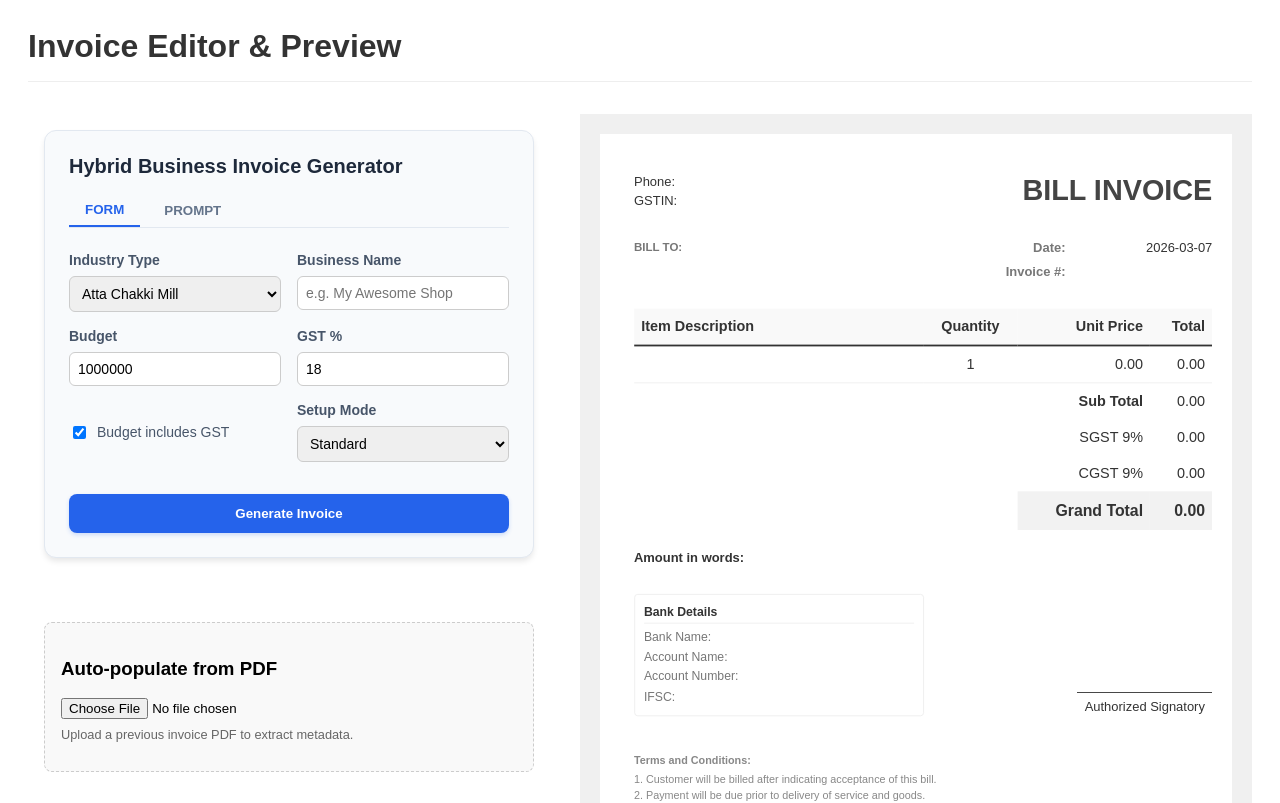
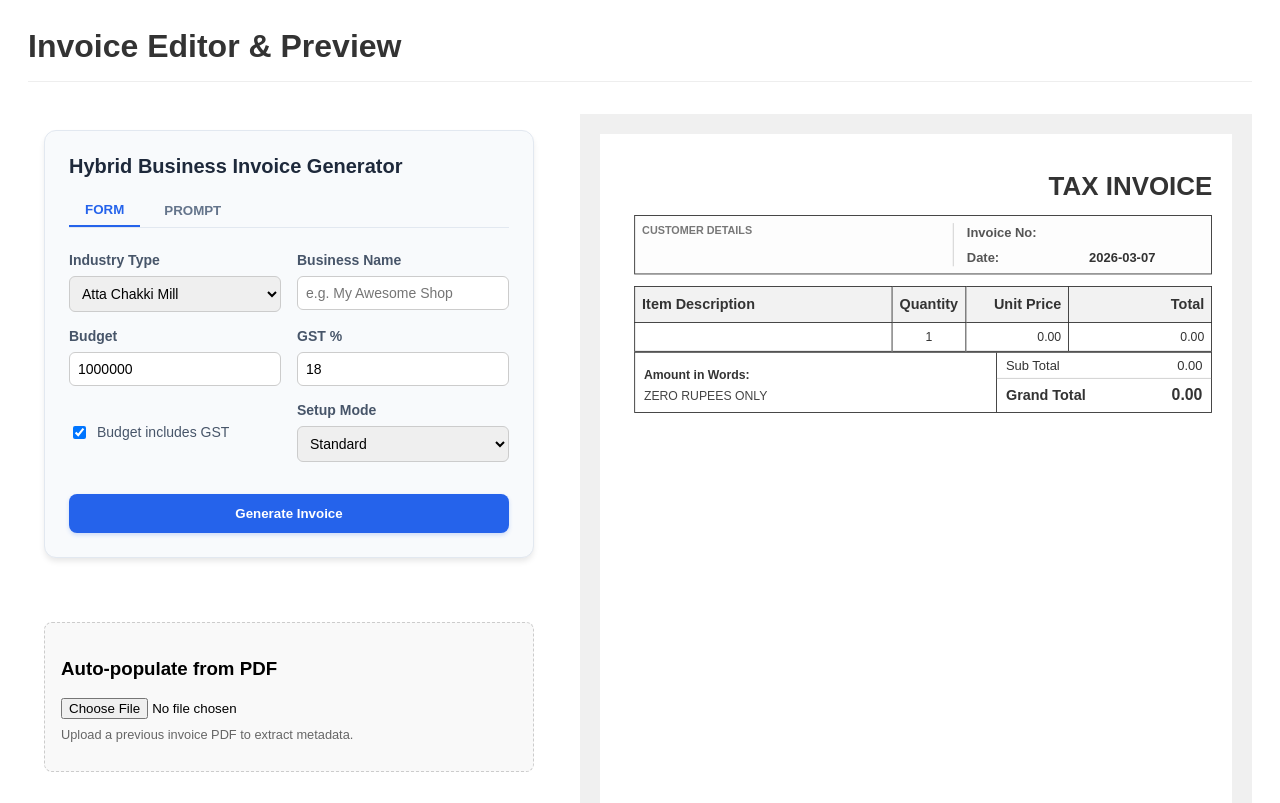
Before and after one commit to CodesWithAnkit/invoice, a Next.js app: page / in a window 1280 px wide. Shown: the top 803 px of the page. Built offline with nearby package versions, Linux system fonts and the light colour scheme; sample sign-in values are in the browser's storage.

Commit message:
refactor: Redesign invoice template layout and styling, introduce TotalsSection component, and update header and customer details presentation.

```diff
--- a/src/components/InvoiceTemplate.tsx
+++ b/src/components/InvoiceTemplate.tsx
@@ -4,6 +4,47 @@ import { useRef } from "react";
 import { useReactToPrint } from "react-to-print";
 import { useInvoice } from "@/hooks/useInvoice";
 import { formatINR } from "@/utils/formatCurrency";
+
+const TotalsSection = ({ totals, taxPercent, amountWords }: { totals: any, taxPercent?: number, amountWords?: string }) => (
+  <div style={{ display: "flex", border: "1px solid #333" }}>
+    <div style={{ flex: 1.6, padding: "8px 10px", fontSize: "0.85rem", borderRight: "1px solid #333", display: "flex", flexDirection: "column", justifyContent: "flex-end" }}>
+      <div style={{ marginBottom: "5px" }}>
+        <span style={{ fontWeight: "bold" }}>Amount in Words:</span>
+      </div>
+      <div style={{ textTransform: "uppercase", fontWeight: "500", color: "#444" }}>
+        {amountWords || "Zero Rupees Only"}
+      </div>
+    </div>
+    <div style={{ flex: 1 }}>
+      <table style={{ width: "100%", borderCollapse: "collapse", fontSize: "0.9rem" }}>
+        <tbody>
+          <tr>
+            <td style={{ padding: "4px 10px", textAlign: "left", borderBottom: "1px solid #ccc" }}>Sub Total</td>
+            <td style={{ padding: "4px 10px", textAlign: "right", borderBottom: "1px solid #ccc", fontWeight: "500" }}>{formatINR(totals.subTotal)}</td>
+          </tr>
+          {(totals.sgst > 0 || totals.cgst > 0) && (
+            <>
+              <tr>
+                <td style={{ padding: "4px 10px", textAlign: "left", borderBottom: "1px solid #ccc" }}>SGST ({(taxPercent ?? 18) / 2}%)</td>
+                <td style={{ padding: "4px 10px", textAlign: "right", borderBottom: "1px solid #ccc" }}>{formatINR(totals.sgst)}</td>
+              </tr>
+              <tr>
+                <td style={{ padding: "4px 10px", textAlign: "left", borderBottom: "1px solid #ccc" }}>CGST ({(taxPercent ?? 18) / 2}%)</td>
+                <td style={{ padding: "4px 10px", textAlign: "right", borderBottom: "1px solid #ccc" }}>{formatINR(totals.cgst)}</td>
+              </tr>
+            </>
+          )}
+          <tr>
+            <td style={{ padding: "6px 10px", fontWeight: "bold", textAlign: "left", fontSize: "1rem" }}>Grand Total</td>
+            <td style={{ padding: "6px 10px", fontWeight: "bold", textAlign: "right", fontSize: "1.1rem" }}>
+              {formatINR(totals.grandTotal)}
+            </td>
+          </tr>
+        </tbody>
+      </table>
+    </div>
+  </div>
+);
 
 export default function InvoiceTemplate() {
   const { invoice } = useInvoice();
@@ -21,12 +62,18 @@ export default function InvoiceTemplate() {
 
   const sortedItems = [...items].sort((a, b) => b.total - a.total);
 
-  const rowStyle: React.CSSProperties = {
-    borderBottom: "1px solid #eee",
+  const cellStyle: React.CSSProperties = {
+    padding: "8px",
+    borderLeft: "1px solid #333",
+    borderRight: "1px solid #333",
   };
 
-  const cellStyle: React.CSSProperties = {
-    padding: "8px",
+  const headerCellStyle: React.CSSProperties = {
+    ...cellStyle,
+    backgroundColor: "#f2f2f2",
+    borderTop: "1px solid #333",
+    borderBottom: "1px solid #333",
+    fontWeight: "bold",
   };
 
   return (
@@ -38,156 +85,153 @@ export default function InvoiceTemplate() {
             id="invoice-root"
             style={{
               width: "190mm",
-              height: "297mm",
+              height: "297mm", // Fixed A4 height
               padding: "10mm",
               margin: "0 auto",
               backgroundColor: "white",
               color: "#333",
               fontFamily: "sans-serif",
-              lineHeight: "1.5",
+              lineHeight: "1.4",
               boxSizing: "border-box",
               overflow: "hidden",
+              display: "flex",
+              flexDirection: "column",
             }}
           >
-            {/* Top Header */}
-            <div style={{ display: "flex", justifyContent: "space-between", marginBottom: "30px" }}>
-              <div style={{ fontSize: "0.9rem" }}>
-                <div style={{ fontWeight: "bold", fontSize: "1.2rem", marginBottom: "5px" }}>{invoice.businessName}</div>
-                <div style={{ whiteSpace: "pre-line", marginBottom: "5px" }}>{invoice.businessAddress}</div>
-                <div>Phone: {invoice.phone}</div>
-                <div>GSTIN: {invoice.gstin}</div>
+            {/* 1. Header Section (Fixed at Top) */}
+            <div style={{ flexShrink: 0, paddingBottom: "5px", marginBottom: "8px" }}>
+              <div style={{ display: "flex", justifyContent: "space-between", alignItems: "flex-start" }}>
+                <div style={{ flex: 1 }}>
+                  <div style={{ fontWeight: "bold", fontSize: "1.4rem", color: "#b30000", marginBottom: "2px" }}>
+                    {invoice.businessName}
                   </div>
-              <div style={{ textAlign: "right" }}>
-                <h1 style={{ margin: 0, fontSize: "2rem", color: "#444" }}>
-                  {meta.type === "invoice" ? "BILL INVOICE" : "PRICE QUOTATION"}
+                  <div style={{ whiteSpace: "pre-line", fontSize: "0.8rem", marginBottom: "2px", fontWeight: "500", color: "#555" }}>
+                    {invoice.businessAddress}
+                  </div>
+                  {invoice.phone && <div style={{ fontSize: "0.8rem", color: "#555" }}><b>Phone:</b> {invoice.phone}</div>}
+                  {invoice.gstin && <div style={{ fontSize: "0.8rem", color: "#555" }}><b>GSTIN:</b> {invoice.gstin}</div>}
+                </div>
+                <div style={{ textAlign: "right", flex: 1 }}>
+                  <h1 style={{ margin: 0, fontSize: "1.8rem", color: "#333", textTransform: "uppercase" }}>
+                    {meta.type === "invoice" ? "TAX INVOICE" : "PRICE QUOTE"}
                   </h1>
                 </div>
               </div>
 
-            {/* Customer & Meta Section */}
-            <div style={{ display: "flex", justifyContent: "space-between", marginBottom: "30px" }}>
-              <div style={{ flex: 1 }}>
-                <div style={{ fontWeight: "bold", textTransform: "uppercase", fontSize: "0.8rem", color: "#777" }}>
-                  {meta.type === "invoice" ? "Bill To:" : "Customer Information:"}
+              {/* Customer and Document Meta */}
+              <div style={{ display: "flex", justifyContent: "space-between", marginTop: "12px", padding: "8px", border: "1px solid #333", backgroundColor: "#fdfdfd" }}>
+                <div style={{ flex: 1, borderRight: "1px solid #ccc", paddingRight: "15px" }}>
+                  <div style={{ fontWeight: "bold", textTransform: "uppercase", fontSize: "0.75rem", color: "#777", marginBottom: "4px" }}>
+                    Customer Details
                   </div>
-                <div style={{ fontWeight: "bold", fontSize: "1.1rem" }}>{customer.name}</div>
+                  <div style={{ fontWeight: "bold", fontSize: "1.1rem", color: "#000" }}>{customer.name}</div>
+                  <div style={{ whiteSpace: "pre-line", fontSize: "0.9rem", marginTop: "2px" }}>{customer.address}</div>
                   {Object.entries(customer.fields || {}).map(([label, value]) => (
-                  <div key={label}>
-                    <span style={{ fontWeight: "bold", textTransform: "capitalize" }}>{label}:</span> {value}
+                    <div key={label} style={{ fontSize: "0.9rem", marginTop: "2px" }}>
+                      <span style={{ fontWeight: "bold", textTransform: "capitalize" }}>{label}:</span> {String(value)}
                     </div>
                   ))}
-                <div style={{ whiteSpace: "pre-line" }}>{customer.address}</div>
                 </div>
-              <div style={{ flex: 1, textAlign: "right" }}>
-                <div style={{ display: "grid", gridTemplateColumns: "1fr 1fr", gap: "5px", fontSize: "0.9rem" }}>
-                  <div style={{ fontWeight: "bold", color: "#777" }}>Date:</div>
-                  <div>{meta.date}</div>
-                  <div style={{ fontWeight: "bold", color: "#777" }}>
-                    {meta.type === "invoice" ? "Invoice #:" : "Quotation #:"}
+                <div style={{ flex: 0.8, paddingLeft: "15px", alignSelf: "center" }}>
+                  <div style={{ display: "grid", gridTemplateColumns: "1fr 1fr", gap: "8px", fontSize: "0.9rem" }}>
+                    <div style={{ fontWeight: "bold", color: "#555" }}>{meta.type === "invoice" ? "Invoice No:" : "Quote No:"}</div>
+                    <div style={{ fontWeight: "bold" }}>{meta.invoiceNumber}</div>
+                    <div style={{ fontWeight: "bold", color: "#555" }}>Date:</div>
+                    <div style={{ fontWeight: "bold" }}>{meta.date}</div>
                   </div>
-                  <div>{meta.invoiceNumber}</div>
-                  {/* {meta.type === "quote" && (
-                    <>
-                      <div style={{ fontWeight: "bold", color: "#777" }}>Valid Until:</div>
-                      <div>
-                        {new Date(new Date(meta.date || Date.now()).getTime() + 15 * 24 * 60 * 60 * 1000).toLocaleDateString()}
-                      </div>
-                    </>
-                  )} */}
                 </div>
               </div>
             </div>
 
-            {/* Items Table */}
-            <table style={{ width: "100%", borderCollapse: "collapse", marginBottom: "20px" }}>
+            {/* 2. Items Table Section */}
+            <div style={{ display: "flex", flexDirection: "column", flexShrink: 0 }}>
+              <table style={{ width: "100%", borderCollapse: "collapse", border: "1px solid #333" }}>
                 <thead>
-                <tr style={{ backgroundColor: "#f9f9f9", borderBottom: "2px solid #333" }}>
-                  <th style={{ ...cellStyle, textAlign: "left", width: "50%" }}>Item Description</th>
-                  <th style={{ ...cellStyle, textAlign: "center" }}>Quantity</th>
-                  <th style={{ ...cellStyle, textAlign: "right" }}>Unit Price</th>
-                  <th style={{ ...cellStyle, textAlign: "right" }}>Total</th>
+                  <tr>
+                    <th style={{ ...headerCellStyle, textAlign: "left", width: "45%" }}>Item Description</th>
+                    <th style={{ ...headerCellStyle, textAlign: "center", width: "12%" }}>Quantity</th>
+                    <th style={{ ...headerCellStyle, textAlign: "right", width: "18%" }}>Unit Price</th>
+                    <th style={{ ...headerCellStyle, textAlign: "right", width: "25%" }}>Total</th>
                   </tr>
                 </thead>
-              <tbody>
-                {sortedItems.map((item) => (
-                  <tr key={item.id} style={rowStyle}>
-                    <td style={cellStyle}>{item.description}</td>
-                    <td style={{ ...cellStyle, textAlign: "center" }}>{item.quantity}</td>
-                    <td style={{ ...cellStyle, textAlign: "right" }}>{formatINR(item.unitPrice)}</td>
-                    <td style={{ ...cellStyle, textAlign: "right" }}>{formatINR(item.total)}</td>
+                <tbody style={{ verticalAlign: "top" }}>
+                    {sortedItems.map((item, index) => (
+                      <tr key={item.id} style={{ height: 12}}>
+                        <td style={{ ...cellStyle, borderBottom: index === sortedItems.length - 1 ? "none" : "1px solid #ccc", fontSize: "0.85rem", padding: "6px 8px" }}>
+                          <div style={{ fontWeight: "bold" }}>{item.description}</div>
+                        </td>
+                        <td style={{ ...cellStyle, borderBottom: index === sortedItems.length - 1 ? "none" : "1px solid #ccc", textAlign: "center", fontSize: "0.85rem", padding: "6px 8px" }}>{item.quantity}</td>
+                        <td style={{ ...cellStyle, borderBottom: index === sortedItems.length - 1 ? "none" : "1px solid #ccc", textAlign: "right", fontSize: "0.85rem", padding: "6px 8px" }}>{formatINR(item.unitPrice)}</td>
+                        <td style={{ ...cellStyle, borderBottom: index === sortedItems.length - 1 ? "none" : "1px solid #ccc", textAlign: "right", fontSize: "0.85rem", padding: "6px 8px", fontWeight: "500" }}>{formatINR(item.total)}</td>
                       </tr>
                     ))}
                 </tbody>
-              <tfoot>
-                <tr>
-                  <td colSpan={2} rowSpan={4} style={{ border: "none" }}></td>
-                  <td style={{ ...cellStyle, textAlign: "right", fontWeight: "bold" }}>Sub Total</td>
-                  <td style={{ ...cellStyle, textAlign: "right" }}>{formatINR(totals.subTotal)}</td>
-                </tr>
-                <tr>
-                  <td style={{ ...cellStyle, textAlign: "right" }}>SGST {(invoice.taxPercent ?? 18) / 2}%</td>
-                  <td style={{ ...cellStyle, textAlign: "right" }}>{formatINR(totals.sgst)}</td>
-                </tr>
-                <tr>
-                  <td style={{ ...cellStyle, textAlign: "right" }}>CGST {(invoice.taxPercent ?? 18) / 2}%</td>
-                  <td style={{ ...cellStyle, textAlign: "right" }}>{formatINR(totals.cgst)}</td>
-                </tr>
-                <tr style={{ backgroundColor: "#f2f2f2" }}>
-                  <td style={{ ...cellStyle, textAlign: "right", fontWeight: "bold", fontSize: "1.1rem" }}>Grand Total</td>
-                  <td style={{ ...cellStyle, textAlign: "right", fontWeight: "bold", fontSize: "1.1rem" }}>{formatINR(totals.grandTotal)}</td>
-                </tr>
-              </tfoot>
               </table>
 
-            {/* Amount in Words */}
-            <div style={{ marginBottom: "30px", fontSize: "0.9rem" }}>
-              <span style={{ fontWeight: "bold" }}>Amount in words:</span> {amountWords}
+              <TotalsSection totals={totals} taxPercent={invoice.taxPercent} amountWords={amountWords} />
             </div>
 
-            {/* Bank Details */}
-            <div style={{ display: "flex", justifyContent: "space-between", marginBottom: "40px" }}>
-              <div style={{ fontSize: "0.85rem", border: "1px solid #eee", padding: "10px", borderRadius: "4px", flex: "0 1 300px" }}>
-                <div style={{ fontWeight: "bold", marginBottom: "5px", borderBottom: "1px solid #eee" }}>Bank Details</div>
-                <div style={{ display: "grid", gridTemplateColumns: "1fr 1.5fr", gap: "2px" }}>
-                  <div style={{ color: "#777" }}>Bank Name:</div>
-                  <div style={{ fontWeight: "500" }}>{bank.bankName}</div>
-                  <div style={{ color: "#777" }}>Account Name:</div>
-                  <div style={{ fontWeight: "500" }}>{bank.accountName}</div>
-                  <div style={{ color: "#777" }}>Account Number:</div>
-                  <div style={{ fontWeight: "500" }}>{bank.accountNumber}</div>
-                  <div style={{ color: "#777" }}>IFSC:</div>
-                  <div style={{ fontWeight: "500" }}>{bank.ifsc}</div>
+            {/* spacer to push footer to bottom */}
+            <div style={{ flexGrow: 1, minHeight: "10px" }}></div>
+
+            {/* 3. Footer Section (Pinned at Bottom) */}
+            <div style={{ flexShrink: 0, marginTop: "10px" }}>
+               {/* Bank Details & Terms & Signature */}
+              <div style={{ borderTop: "2px solid #333", paddingTop: "10px", display: "flex", justifyContent: "space-between" }}>
+                <div style={{ flex: 1.5, paddingRight: "30px" }}>
+                   {bank.bankName && (
+                     <div style={{ marginBottom: "10px", fontSize: "0.8rem" }}>
+                       <div style={{ fontWeight: "bold", marginBottom: "2px", fontSize: "0.85rem", color: "#333" }}>Bank Details</div>
+                       <div style={{ display: "grid", gridTemplateColumns: "100px auto", gap: "1px", color: "#444" }}>
+                         <div style={{ fontWeight: "600" }}>Bank Name:</div><div>{bank.bankName}</div>
+                         <div style={{ fontWeight: "600" }}>Account Name:</div><div>{bank.accountName}</div>
+                         <div style={{ fontWeight: "600" }}>Account No:</div><div>{bank.accountNumber}</div>
+                         <div style={{ fontWeight: "600" }}>IFSC Code:</div><div>{bank.ifsc}</div>
                        </div>
                      </div>
-              <div style={{ textAlign: "center", alignSelf: "flex-end" }}>
-                {invoice.signature && (
+                   )}
+                   <div style={{ fontSize: "0.75rem", color: "#555" }}>
+                    <div style={{ fontWeight: "bold", marginBottom: "2px", color: "#333" }}>Terms & Conditions:</div>
+                    {meta.type === "invoice" ? (
+                      <>
+                        <div>1. Goods once sold will not be taken back.</div>
+                        <div>2. Interest @ 18% p.a. will be charged if payment is delayed.</div>
+                        <div>3. Subject to local jurisdiction.</div>
+                      </>
+                    ) : (
+                      <>
+                        <div>1. Quotation valid for 15 days from issue date.</div>
+                        <div>2. Prices subject to change based on market conditions.</div>
+                        <div>3. This is not a tax invoice.</div>
+                      </>
+                    )}
+                  </div>
+                </div>
+
+                <div style={{ flex: 1, display: "flex", flexDirection: "column", justifyContent: "space-between", alignItems: "center" }}>
+
+                  <div style={{ width: "100%", textAlign: "center" }}>
+                    {invoice.signature ? (
                       <img
                         src={invoice.signature}
                         alt="Signature"
-                    style={{ height: "60px", marginBottom: "5px", display: "block", margin: "0 auto" }}
+                        style={{ maxHeight: "60px", maxWidth: "100%", objectFit: "contain" }}
                       />
+                    ) : (
+                      <div style={{ color: "#aaa", fontStyle: "italic", fontSize: "0.8rem" }}></div>
                     )}
-                <div style={{ borderTop: "1px solid #333", paddingTop: "5px", width: "150px", fontSize: "0.9rem" }}>
-                  Authorized Signatory
+                    <div style={{ borderTop: "1px solid #333", paddingTop: "5px", fontSize: "0.85rem", fontWeight: "bold" }}>
+                       Authorized Signature
+                    </div>
                   </div>
                 </div>
               </div>
 
-             {/* Terms and Conditions */}
-            <div style={{ fontSize: "0.75rem", color: "#888" }}>
-              <div style={{ fontWeight: "bold", marginBottom: "3px" }}>Terms and Conditions:</div>
-              {meta.type === "invoice" ? (
-                <>
-                  <div>1. Customer will be billed after indicating acceptance of this bill.</div>
-                  <div>2. Payment will be due prior to delivery of service and goods.</div>
-                </>
-              ) : (
-                <>
-                  <div>1. This quotation is for informational purposes and is not a binding contract.</div>
-                  <div>2. Prices are subject to change based on market conditions and availability.</div>
-                  <div>3. Validity is 15 days from the date of issue.</div>
-                </>
-              )}
+              {/* Thank you message */}
+              <div style={{ textAlign: "center", marginTop: "15px", fontSize: "0.9rem", fontWeight: "bold", color: "#b30000", fontStyle: "italic" }}>
+                Thank you for your business!
+              </div>
+
             </div>
           </div>
         </div>
@@ -207,9 +251,11 @@ export default function InvoiceTemplate() {
             border: "none",
             borderRadius: "5px",
             cursor: "pointer",
+            fontWeight: "bold",
+            boxShadow: "0 4px 6px rgba(0,0,0,0.1)",
           }}
         >
-          Download PDF
+          Download PDF Document
         </button>
       </div>
     </div>
```
Lines whose indentation alone changed are shown as unchanged.
